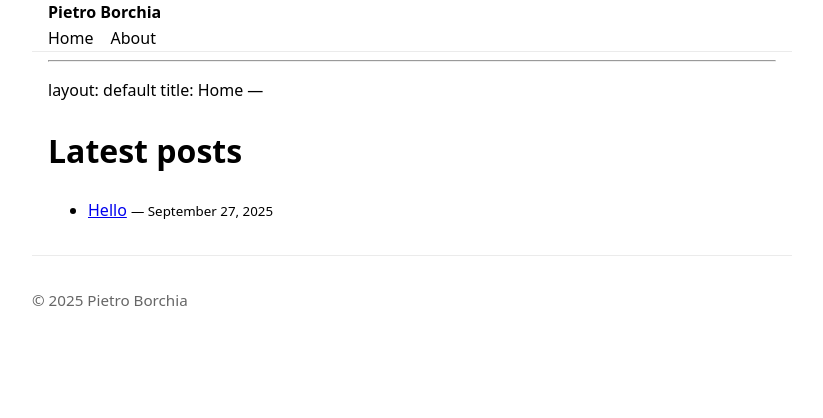
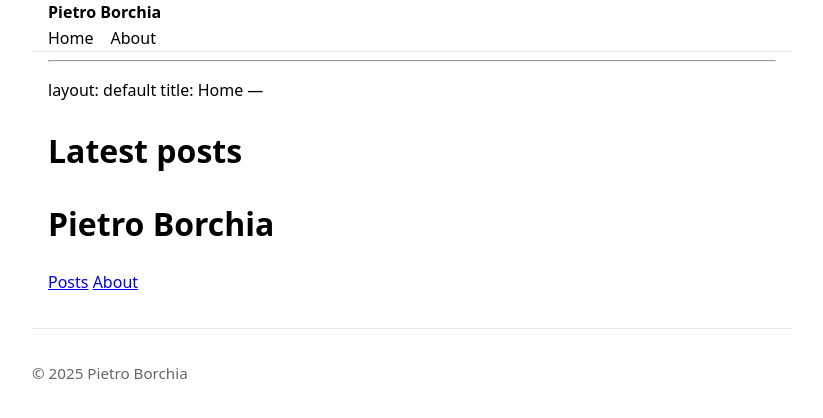
Before and after one commit to pietroborchia/my-blog, a Jekyll site: the page built from index.md, in a window 1280 px wide. Shown: the top 418 px of the page, without its empty margins (228-1051 px from the left). Built offline with Jekyll 4.4.1, drawn with Linux system fonts in a browser that asks for light colours; our own code applies the rules of GitHub Pages for plain Markdown files.

Commit message:
Update index.md

```diff
--- a/index.md
+++ b/index.md
@@ -6,11 +6,9 @@ title: Home
 
 # Latest posts
 
-<ul>
-{% for post in site.posts %}
-  <li>
-    <a href="{{ post.url | relative_url }}">{{ post.title }}</a>
-    <small>— {{ post.date | date: "%B %d, %Y" }}</small>
-  </li>
-{% endfor %}
-</ul>
+<h1 class="home-name">Pietro Borchia</h1>
+
+<nav class="home-nav">
+  <a href="{{ '/posts/' | relative_url }}">Posts</a>
+  <a href="{{ '/about/' | relative_url }}">About</a>
+</nav>
```
